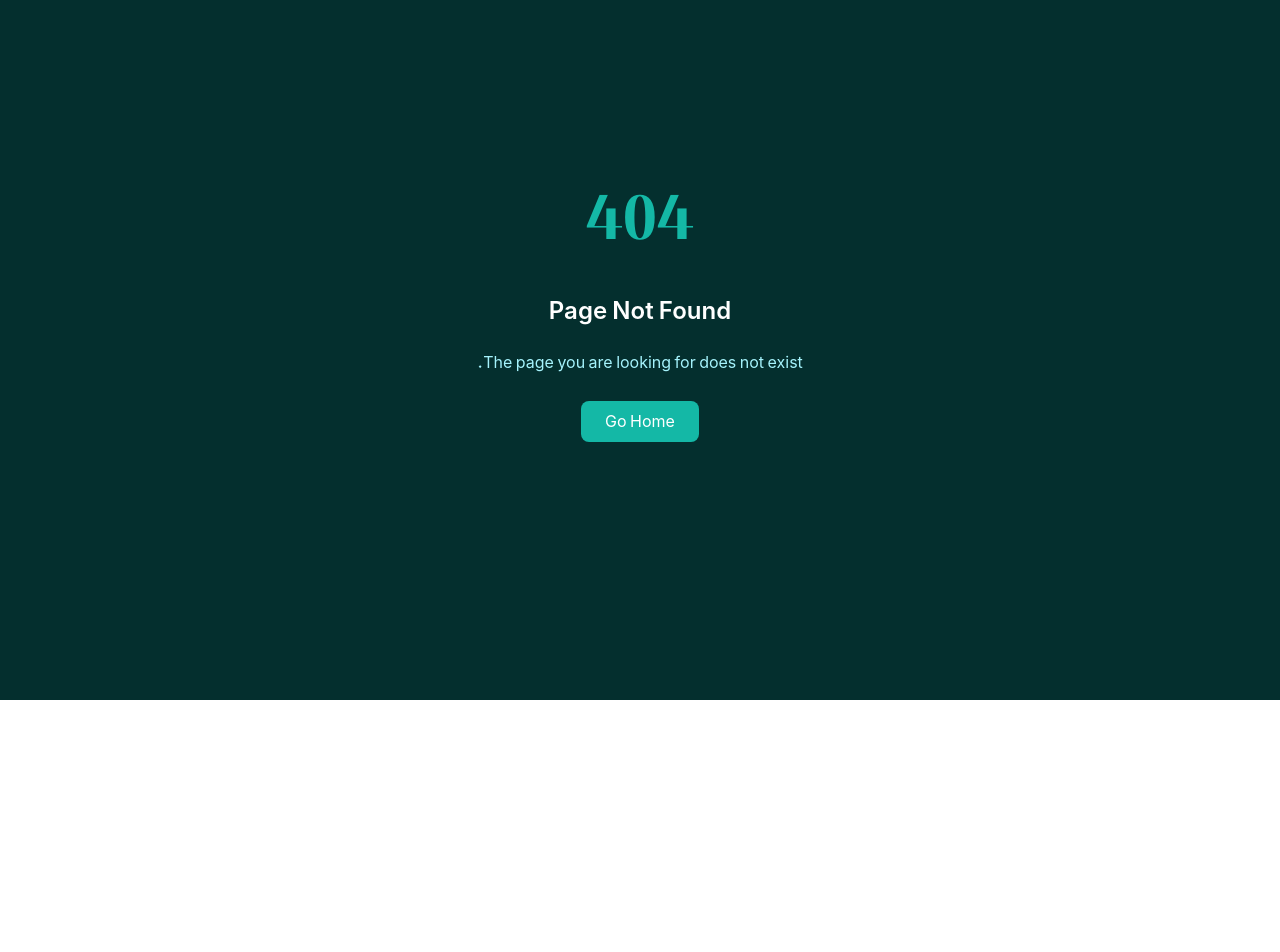
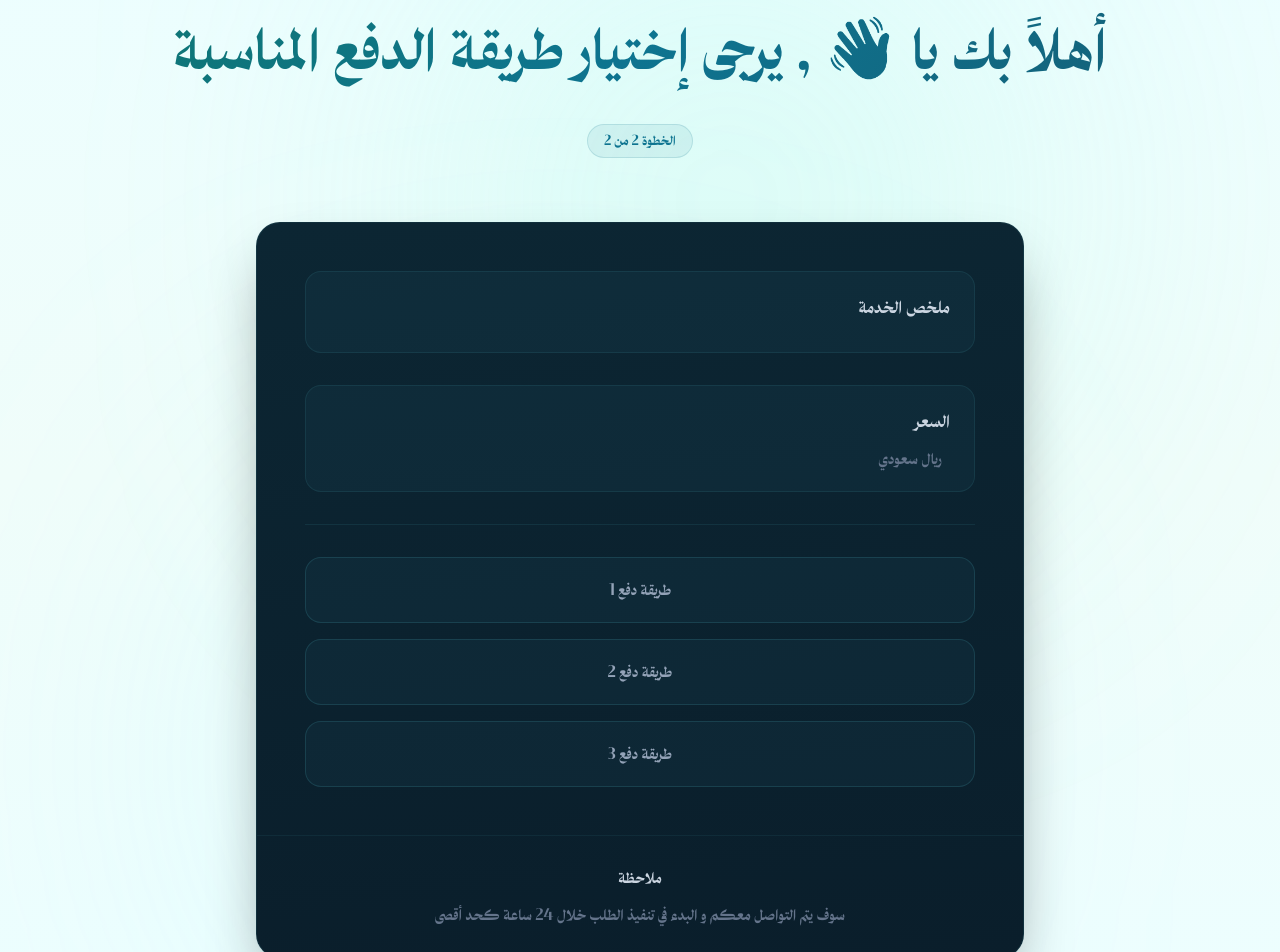
Before and after one commit to Inno-Workspace/Inno_Landing, a Next.js app: page /order/payment in a window 1280 px wide. Before the commit this address had no page. Shown: the part 100-1052 px from the top of the page. Before the commit the page ends 800 px from the top, so only its background shows below. Built offline with nearby package versions, Linux system fonts and the light colour scheme.

Commit message:
feat: add payment page (step 2) with plan summaries
Add /order/payment page showing greeting, service summary with real plan
descriptions, price, and placeholder payment method buttons. Pass plan
description through the full order flow. Remove required fields for testing.

```diff
--- a/app/order/page.tsx
+++ b/app/order/page.tsx
@@ -1,7 +1,7 @@
 "use client";
 
 import { useState, Suspense } from "react";
-import { useSearchParams } from "next/navigation";
+import { useRouter, useSearchParams } from "next/navigation";
 import { motion } from "framer-motion";
 import { useLanguage } from "@/contexts/language-context";
 
@@ -9,9 +9,11 @@ const WHATSAPP_NUMBER = "966552658605";
 
 function OrderForm() {
   const { t, language } = useLanguage();
+  const router = useRouter();
   const searchParams = useSearchParams();
   const plan = searchParams.get("plan") || "";
   const price = searchParams.get("price") || "";
+  const desc = searchParams.get("desc") || "";
 
   const [form, setForm] = useState({
     name: "",
@@ -31,7 +33,10 @@ function OrderForm() {
 
   const handleSubmit = (e: React.FormEvent) => {
     e.preventDefault();
-    // Step 2 (payment) will be added later
+    localStorage.setItem("orderForm", JSON.stringify({ ...form, plan, price, desc }));
+    router.push(
+      `/order/payment?plan=${encodeURIComponent(plan)}&price=${encodeURIComponent(price)}&name=${encodeURIComponent(form.name)}&desc=${encodeURIComponent(desc)}`
+    );
   };
 
   const inputStyle = {
@@ -162,7 +167,6 @@ function OrderForm() {
                   value={form.name}
                   onChange={handleChange}
                   placeholder={t("order.namePlaceholder")}
-                  required
                   className="w-full px-5 py-4 rounded-xl text-base outline-none transition-colors focus:border-cyan-400/30 placeholder:text-slate-500"
                   style={inputStyle}
                 />
@@ -179,7 +183,6 @@ function OrderForm() {
                   value={form.phone}
                   onChange={handleChange}
                   placeholder={t("order.phonePlaceholder")}
-                  required
                   dir="ltr"
                   className="w-full px-5 py-4 rounded-xl text-base outline-none transition-colors focus:border-cyan-400/30 placeholder:text-slate-500"
                   style={inputStyle}
@@ -197,7 +200,6 @@ function OrderForm() {
                   value={form.email}
                   onChange={handleChange}
                   placeholder={t("order.emailPlaceholder")}
-                  required
                   dir="ltr"
                   className="w-full px-5 py-4 rounded-xl text-base outline-none transition-colors focus:border-cyan-400/30 placeholder:text-slate-500"
                   style={inputStyle}
@@ -215,7 +217,6 @@ function OrderForm() {
                   value={form.business}
                   onChange={handleChange}
                   placeholder={t("order.businessPlaceholder")}
-                  required
                   className="w-full px-5 py-4 rounded-xl text-base outline-none transition-colors focus:border-cyan-400/30 placeholder:text-slate-500"
                   style={inputStyle}
                 />
@@ -274,7 +275,6 @@ function OrderForm() {
                   value={form.country}
                   onChange={handleChange}
                   placeholder={t("order.countryPlaceholder")}
-                  required
                   className="w-full px-5 py-4 rounded-xl text-base outline-none transition-colors focus:border-cyan-400/30 placeholder:text-slate-500"
                   style={inputStyle}
                 />
--- /dev/null
+++ b/app/order/payment/page.tsx
@@ -0,0 +1,219 @@
+"use client";
+
+import { Suspense } from "react";
+import { useSearchParams } from "next/navigation";
+import { motion } from "framer-motion";
+import { useLanguage } from "@/contexts/language-context";
+
+function PaymentContent() {
+  const { t, language } = useLanguage();
+  const searchParams = useSearchParams();
+  const plan = searchParams.get("plan") || "";
+  const price = searchParams.get("price") || "";
+  const name = searchParams.get("name") || "";
+  const desc = searchParams.get("desc") || "";
+
+  const greeting = t("payment.greeting").replace("{name}", name);
+
+  return (
+    <div className="min-h-screen relative overflow-hidden">
+      {/* Background */}
+      <div className="absolute inset-0 bg-gradient-to-b from-[#ecfeff] via-[#f0fdfa] to-[#ecfeff]" />
+      <div className="hidden md:block absolute top-0 left-1/3 w-[600px] h-[600px] bg-teal-200/25 rounded-full blur-[150px]" />
+      <div className="hidden md:block absolute bottom-0 right-1/3 w-[600px] h-[600px] bg-cyan-200/20 rounded-full blur-[150px]" />
+
+      <div className="relative z-10 container mx-auto px-6 py-16 md:py-24">
+        {/* Header */}
+        <motion.div
+          initial={{ opacity: 0, y: 24 }}
+          animate={{ opacity: 1, y: 0 }}
+          transition={{ duration: 0.5 }}
+          className="text-center mb-10 md:mb-16"
+        >
+          <h1
+            className="text-3xl md:text-5xl lg:text-6xl font-bold mb-5 leading-tight"
+            style={{
+              fontFamily: "var(--font-devil-breeze)",
+              background:
+                "linear-gradient(135deg, #0f766e 0%, #0e7490 50%, #155e75 100%)",
+              WebkitBackgroundClip: "text",
+              WebkitTextFillColor: "transparent",
+              backgroundClip: "text",
+            }}
+          >
+            {greeting}
+          </h1>
+          <span
+            className="inline-block px-4 py-1.5 rounded-full text-sm font-bold"
+            style={{
+              fontFamily: "var(--font-moshreq)",
+              background: "rgba(14, 116, 144, 0.08)",
+              color: "#0e7490",
+              border: "1px solid rgba(14, 116, 144, 0.15)",
+            }}
+          >
+            {t("payment.step")}
+          </span>
+        </motion.div>
+
+        {/* Content Card */}
+        <motion.div
+          initial={{ opacity: 0, y: 40 }}
+          animate={{ opacity: 1, y: 0 }}
+          transition={{ duration: 0.5, delay: 0.15 }}
+          className="max-w-3xl mx-auto"
+        >
+          <div
+            className="rounded-3xl overflow-hidden"
+            style={{
+              background: "linear-gradient(175deg, #0c2633, #0a1e2b)",
+              border: "1px solid rgba(103, 232, 249, 0.08)",
+              boxShadow: "0 30px 60px -15px rgba(0, 0, 0, 0.4)",
+            }}
+          >
+            <div className="px-10 py-10 md:px-12 md:py-12 space-y-8">
+              {/* Service Summary */}
+              <div
+                className="rounded-2xl px-6 py-5"
+                style={{
+                  background: "rgba(103, 232, 249, 0.04)",
+                  border: "1px solid rgba(103, 232, 249, 0.08)",
+                }}
+              >
+                <h3
+                  className="text-lg font-bold mb-2"
+                  style={{
+                    fontFamily: "var(--font-moshreq)",
+                    color: "#cbd5e1",
+                  }}
+                >
+                  {t("payment.serviceSummary")}
+                </h3>
+                <p
+                  className="text-base font-bold mb-1"
+                  style={{
+                    fontFamily: "var(--font-devil-breeze)",
+                    color: "#e2e8f0",
+                  }}
+                >
+                  {plan}
+                </p>
+                {desc && (
+                  <p
+                    className="text-sm leading-relaxed"
+                    style={{
+                      fontFamily: "var(--font-moshreq)",
+                      color: "#7d95a8",
+                    }}
+                  >
+                    {desc}
+                  </p>
+                )}
+              </div>
+
+              {/* Price */}
+              <div
+                className="rounded-2xl px-6 py-5"
+                style={{
+                  background: "rgba(103, 232, 249, 0.04)",
+                  border: "1px solid rgba(103, 232, 249, 0.08)",
+                }}
+              >
+                <h3
+                  className="text-lg font-bold mb-2"
+                  style={{
+                    fontFamily: "var(--font-moshreq)",
+                    color: "#cbd5e1",
+                  }}
+                >
+                  {t("payment.price")}
+                </h3>
+                <div className="flex items-baseline gap-2">
+                  <span
+                    className="text-4xl font-bold text-white"
+                    style={{ fontFamily: "var(--font-devil-breeze)" }}
+                  >
+                    {price}
+                  </span>
+                  <span
+                    className="text-base"
+                    style={{
+                      fontFamily: "var(--font-moshreq)",
+                      color: "#64748b",
+                    }}
+                  >
+                    {t("payment.priceSuffix")}
+                  </span>
+                </div>
+              </div>
+
+              {/* Divider */}
+              <div
+                className="h-px w-full"
+                style={{ background: "rgba(103, 232, 249, 0.08)" }}
+              />
+
+              {/* Payment Methods */}
+              <div className="space-y-4">
+                {["payment.method1", "payment.method2", "payment.method3"].map(
+                  (key, index) => (
+                    <motion.button
+                      key={key}
+                      initial={{ opacity: 0, y: 16 }}
+                      animate={{ opacity: 1, y: 0 }}
+                      transition={{ duration: 0.4, delay: 0.3 + index * 0.1 }}
+                      className="w-full px-6 py-5 rounded-2xl text-base font-medium transition-all duration-200 cursor-pointer text-center hover:scale-[1.01] active:scale-[0.99]"
+                      style={{
+                        fontFamily: "var(--font-moshreq)",
+                        background: "rgba(103, 232, 249, 0.04)",
+                        border: "1.5px solid rgba(103, 232, 249, 0.12)",
+                        color: "#94a3b8",
+                      }}
+                    >
+                      {t(key)}
+                    </motion.button>
+                  )
+                )}
+              </div>
+            </div>
+
+            {/* Note */}
+            <div
+              className="px-10 py-7 md:px-12 text-center"
+              style={{
+                borderTop: "1px solid rgba(103, 232, 249, 0.06)",
+              }}
+            >
+              <p
+                className="text-base font-bold mb-2"
+                style={{
+                  fontFamily: "var(--font-moshreq)",
+                  color: "#cbd5e1",
+                }}
+              >
+                {t("payment.note")}
+              </p>
+              <p
+                className="text-base leading-relaxed"
+                style={{
+                  fontFamily: "var(--font-moshreq)",
+                  color: "#64748b",
+                }}
+              >
+                {t("payment.noteText")}
+              </p>
+            </div>
+          </div>
+        </motion.div>
+      </div>
+    </div>
+  );
+}
+
+export default function PaymentPage() {
+  return (
+    <Suspense>
+      <PaymentContent />
+    </Suspense>
+  );
+}
--- a/components/plans.tsx
+++ b/components/plans.tsx
@@ -82,9 +82,9 @@ const Plans = () => {
   const { t, language } = useLanguage();
   const router = useRouter();
 
-  const handleBuyPlan = (planTitle: string, planPrice: string) => {
+  const handleBuyPlan = (planTitle: string, planPrice: string, planDesc: string) => {
     router.push(
-      `/order?plan=${encodeURIComponent(planTitle)}&price=${encodeURIComponent(planPrice)}`
+      `/order?plan=${encodeURIComponent(planTitle)}&price=${encodeURIComponent(planPrice)}&desc=${encodeURIComponent(planDesc)}`
     );
   };
 
@@ -277,7 +277,7 @@ const Plans = () => {
 
                     {/* CTA */}
                     <button
-                      onClick={() => handleBuyPlan(title, t(plan.priceKey))}
+                      onClick={() => handleBuyPlan(title, t(plan.priceKey), t(plan.descKey))}
                       className={`w-full rounded-2xl font-bold transition-all duration-300 hover:scale-[1.02] active:scale-[0.98] cursor-pointer group ${
                         isFeatured ? "py-6 text-lg" : "py-5 text-base md:text-lg"
                       }`}
--- a/contexts/language-context.tsx
+++ b/contexts/language-context.tsx
@@ -127,6 +127,16 @@ const translations = {
     "order.descriptionPlaceholder": "Tell us what you need in a few words...",
     "order.cta": "Proceed to Payment",
     "order.footer": "Contact us if you have any questions",
+    "payment.greeting": "Welcome {name}, please choose the suitable payment method",
+    "payment.step": "Step 2 of 2",
+    "payment.serviceSummary": "Service Summary",
+    "payment.price": "Price",
+    "payment.priceSuffix": "SAR",
+    "payment.method1": "Payment Method 1",
+    "payment.method2": "Payment Method 2",
+    "payment.method3": "Payment Method 3",
+    "payment.note": "Note",
+    "payment.noteText": "We will contact you and start the order within 24 hours maximum",
     "footer.tagline": "Your Best Technical Partner",
     "footer.social.title": "Resources",
     "footer.contact.title": "Contact",
@@ -237,6 +247,16 @@ const translations = {
     "order.descriptionPlaceholder": "قلنا وش تحتاج بكلمات بسيطة...",
     "order.cta": "إنتقل للدفع",
     "order.footer": "تواصل معنا في حال وجود أي استفسار",
+    "payment.greeting": "أهلاً بك يا {name} 👋 , يرجى إختيار طريقة الدفع المناسبة",
+    "payment.step": "الخطوة 2 من 2",
+    "payment.serviceSummary": "ملخص الخدمة",
+    "payment.price": "السعر",
+    "payment.priceSuffix": "ريال سعودي",
+    "payment.method1": "طريقة دفع 1",
+    "payment.method2": "طريقة دفع 2",
+    "payment.method3": "طريقة دفع 3",
+    "payment.note": "ملاحظة",
+    "payment.noteText": "سوف يتم التواصل معكم و البدء في تنفيذ الطلب خلال 24 ساعة كحد أقصى",
     "footer.tagline": "شريكك التقني",
     "footer.social.title": "المصادر",
     "footer.contact.title": "التواصل",
```
